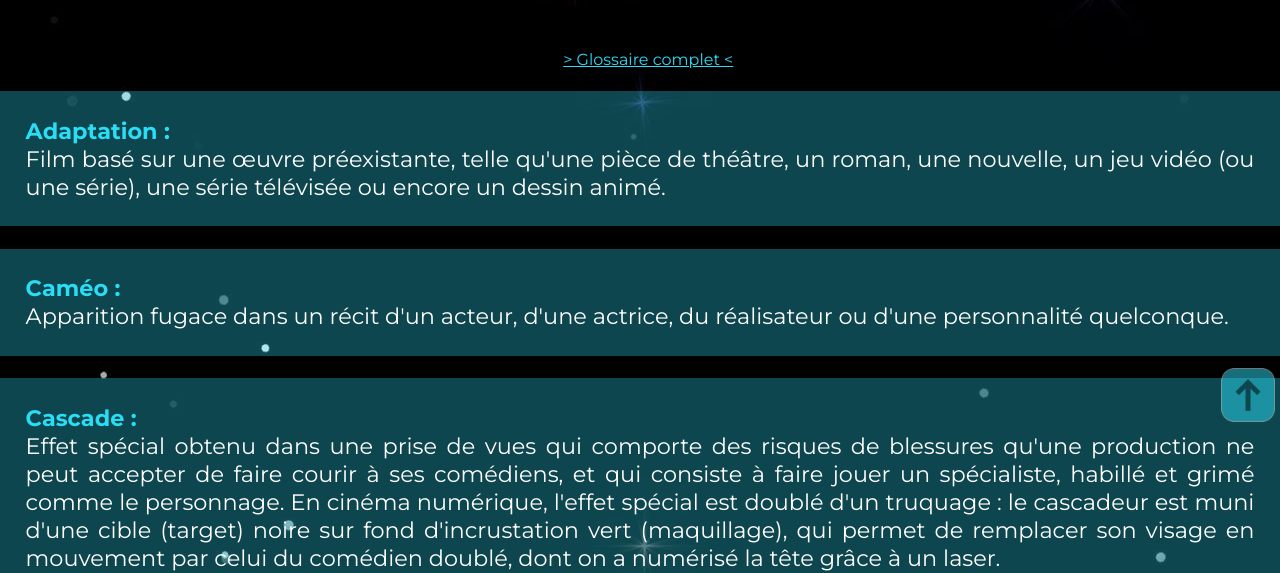
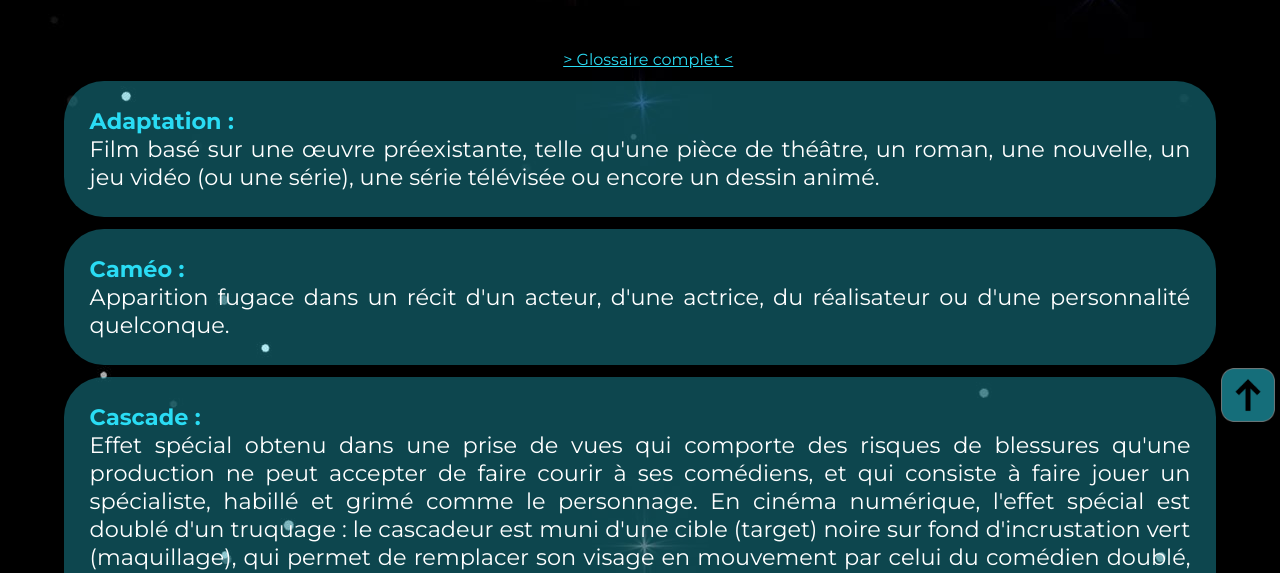
Before and after one commit to Agony057/SAE3.06, a plain HTML site: page Site web/Cinema/cinema_glossaire.html in a window 1280 px wide. Shown: the part 234-807 px from the top of the page. Drawn offline with Linux system fonts and the light colour scheme; a web font is replaced by a local one.

Commit message:
CSS Glossaire

```diff
--- a/Site web/mobile.css
+++ b/Site web/mobile.css
@@ -682,13 +682,12 @@ padding: 1em 0em 1em 0em;
 
 .ci_glossaire {
     font-size: 1.4em;
-    max-width: 100%;
-
 }
 
 .ci_glossaire>p {
-    background-color: #2adcf451;
-    padding: 2%;
+    background-color: #2adcf45a;
+    padding: 1%;
+    margin: 1%;
 }
 
 .ci_glossaire p b {
--- a/Site web/style.css
+++ b/Site web/style.css
@@ -903,7 +903,9 @@ border-bottom-left-radius: 80px 80px;
 
 .ci_glossaire>p {
     background-color: #2adcf451;
+    margin: 1% 5%;
     padding: 2%;
+    border-radius: 40px;
 }
 
 .ci_glossaire p b {
```
